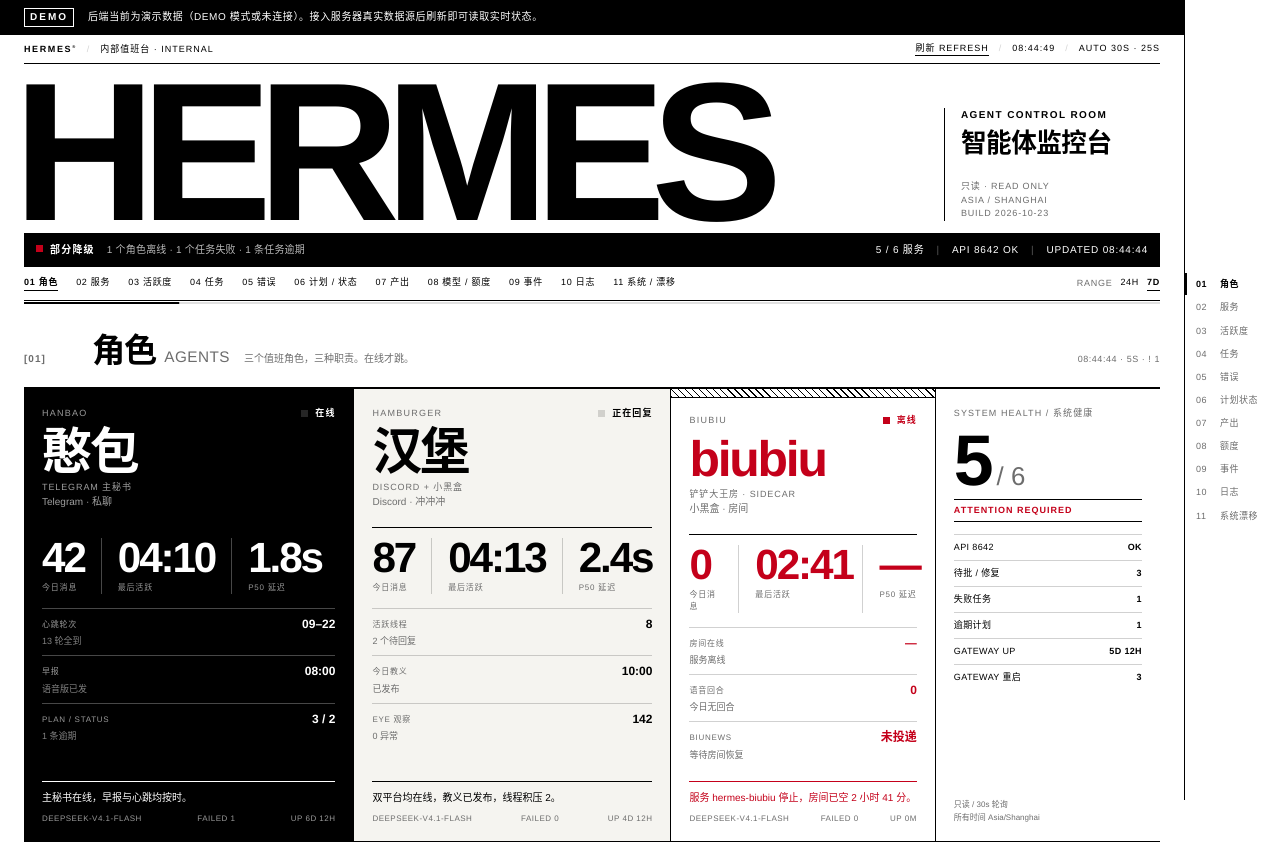
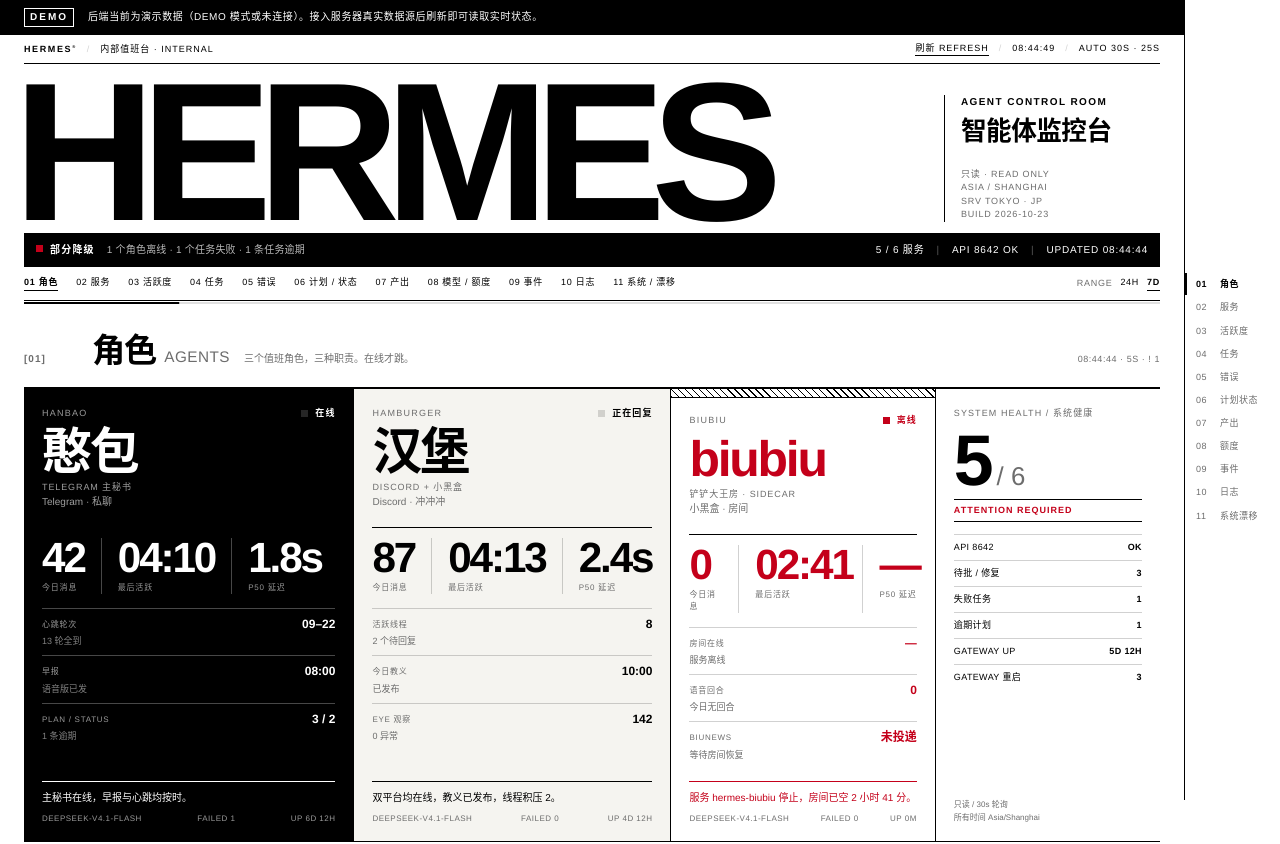
Before and after one commit to LXWHX/hermes-personal-agent, a plain HTML site: page dashboard/frontend/index.html in a window 1280 px wide. Shown: the top 844 px of the page. Drawn offline with Linux system fonts and the light colour scheme; no server answers.

Commit message:
dashboard: 字标区标注服务器所在地 SRV TOKYO · JP

```diff
--- a/dashboard/frontend/index.html
+++ b/dashboard/frontend/index.html
@@ -33,7 +33,7 @@
     <div class="wordmark__aside">
       <p class="kicker">AGENT CONTROL ROOM</p>
       <p class="cn">智能体监控台</p>
-      <p class="micro">只读 · READ ONLY<br>ASIA / SHANGHAI<br><span id="built-at">—</span></p>
+      <p class="micro">只读 · READ ONLY<br>ASIA / SHANGHAI<br>SRV TOKYO · JP<br><span id="built-at">—</span></p>
     </div>
   </div>
 
```
